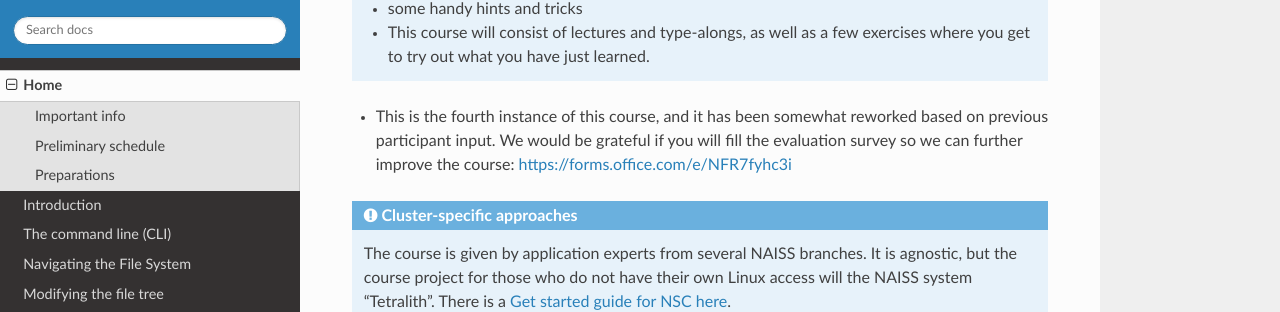
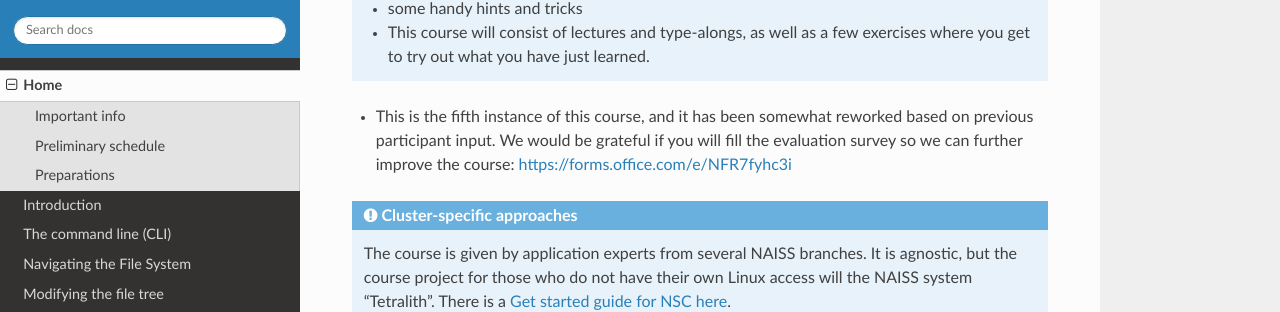
Before and after one commit to hpc2n/linux-command-line-101, an MkDocs documentation site: the page built from docs/index.md, in a window 1280 px wide and 900 px high, scrolled down 1059 px. Shown: the part 151-463 px from the top of the window. Built offline with MkDocs 1.6.1, drawn with Linux system fonts in a browser that asks for light colours; nearby versions of some CDN libraries.

Commit message:
Updating from 4th instance to 5th instance

```diff
--- a/docs/index.md
+++ b/docs/index.md
@@ -41,7 +41,7 @@
 
     - This course will consist of lectures and type-alongs, as well as a few exercises where you get to try out what you have just learned.
 
-- This is the fourth instance of this course, and it has been somewhat reworked based on previous participant input. We would be grateful if you will fill the evaluation survey so we can further improve the course: <a href="https://forms.office.com/e/NFR7fyhc3i" target="_blank">https://forms.office.com/e/NFR7fyhc3i</a>
+- This is the fifth instance of this course, and it has been somewhat reworked based on previous participant input. We would be grateful if you will fill the evaluation survey so we can further improve the course: <a href="https://forms.office.com/e/NFR7fyhc3i" target="_blank">https://forms.office.com/e/NFR7fyhc3i</a>
 
 !!! admonition "Cluster-specific approaches"
 
```
